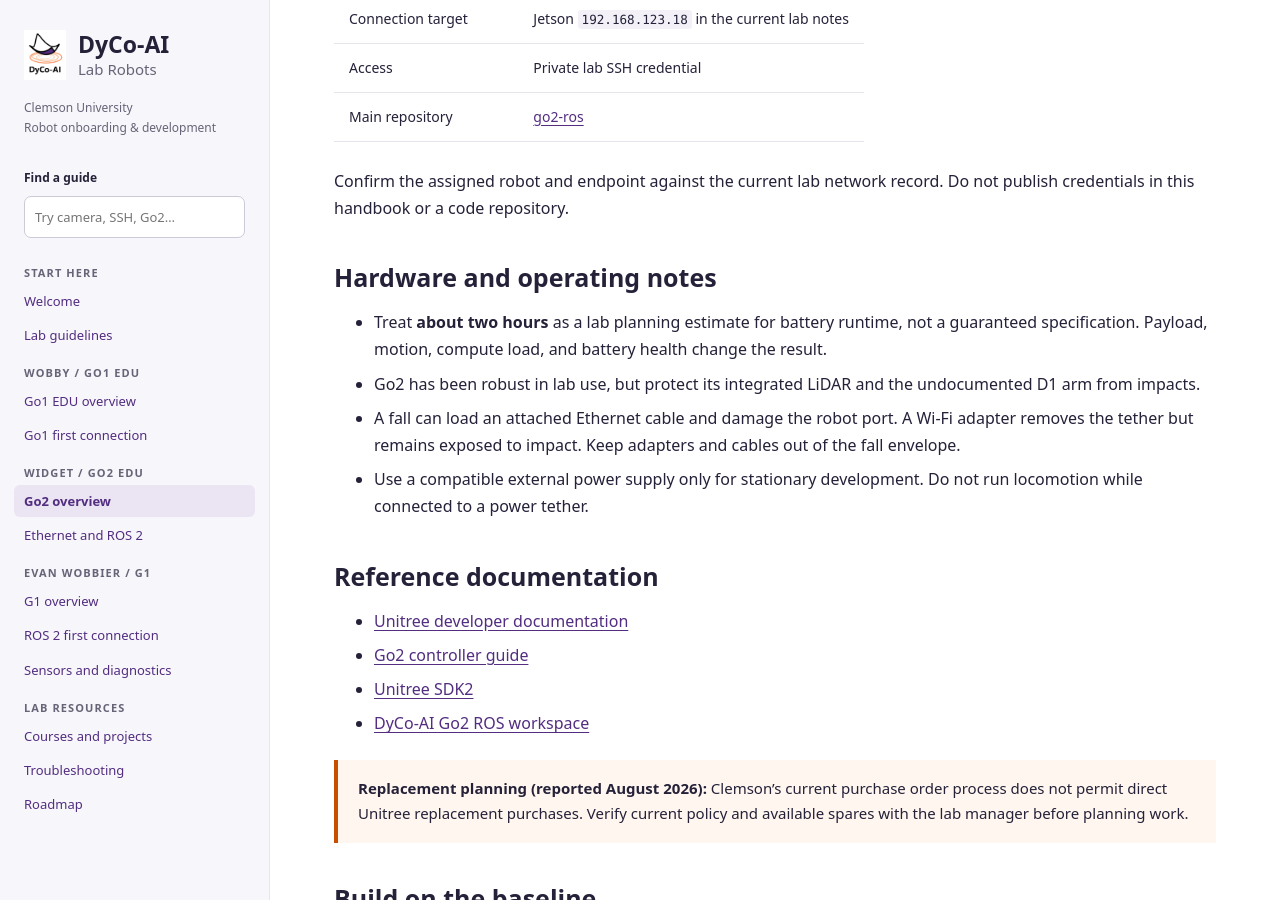
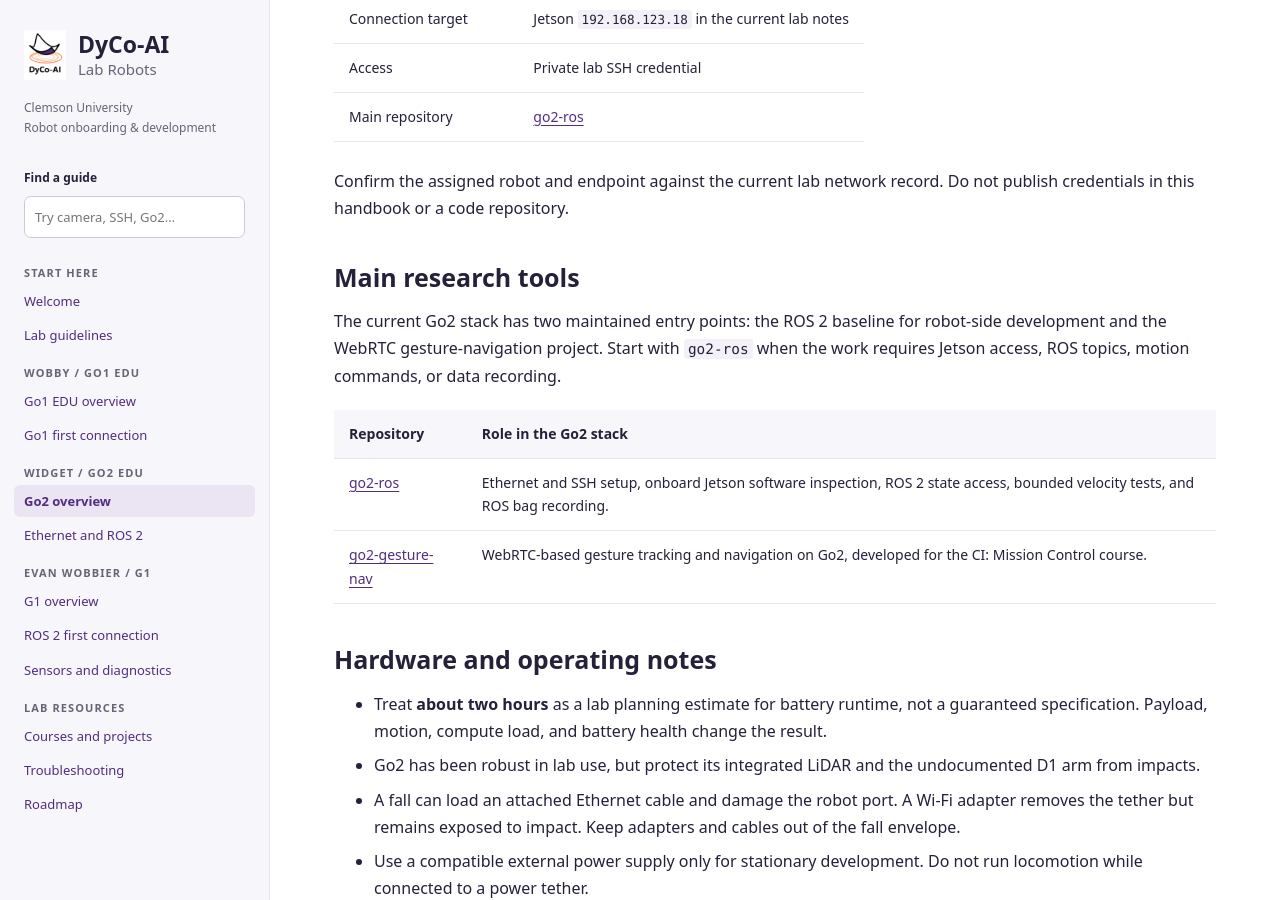
Before and after one commit to DyCo-AI/lab-robots, a Jekyll site: the page built from docs/go2/index.md, in a window 1280 px wide and 900 px high, scrolled down 847 px. Built offline with Jekyll 4.4.1, drawn with Linux system fonts in a browser that asks for light colours.

Commit message:
Add Go2 research tools overview

```diff
--- a/docs/go2/index.md
+++ b/docs/go2/index.md
@@ -37,6 +37,18 @@ qualified workflow.
 Confirm the assigned robot and endpoint against the current lab network record.
 Do not publish credentials in this handbook or a code repository.
 
+## Main research tools
+
+The current Go2 stack has two maintained entry points: the ROS 2 baseline for
+robot-side development and the WebRTC gesture-navigation project. Start with
+`go2-ros` when the work requires Jetson access, ROS topics, motion commands, or
+data recording.
+
+| Repository | Role in the Go2 stack |
+| --- | --- |
+| [go2-ros](https://github.com/DyCo-AI/go2-ros) | Ethernet and SSH setup, onboard Jetson software inspection, ROS 2 state access, bounded velocity tests, and ROS bag recording. |
+| [go2-gesture-nav](https://github.com/sriram-2502/go2-gesture-nav) | WebRTC-based gesture tracking and navigation on Go2, developed for the CI: Mission Control course. |
+
 ## Hardware and operating notes
 
 - Treat **about two hours** as a lab planning estimate for battery runtime, not
```
